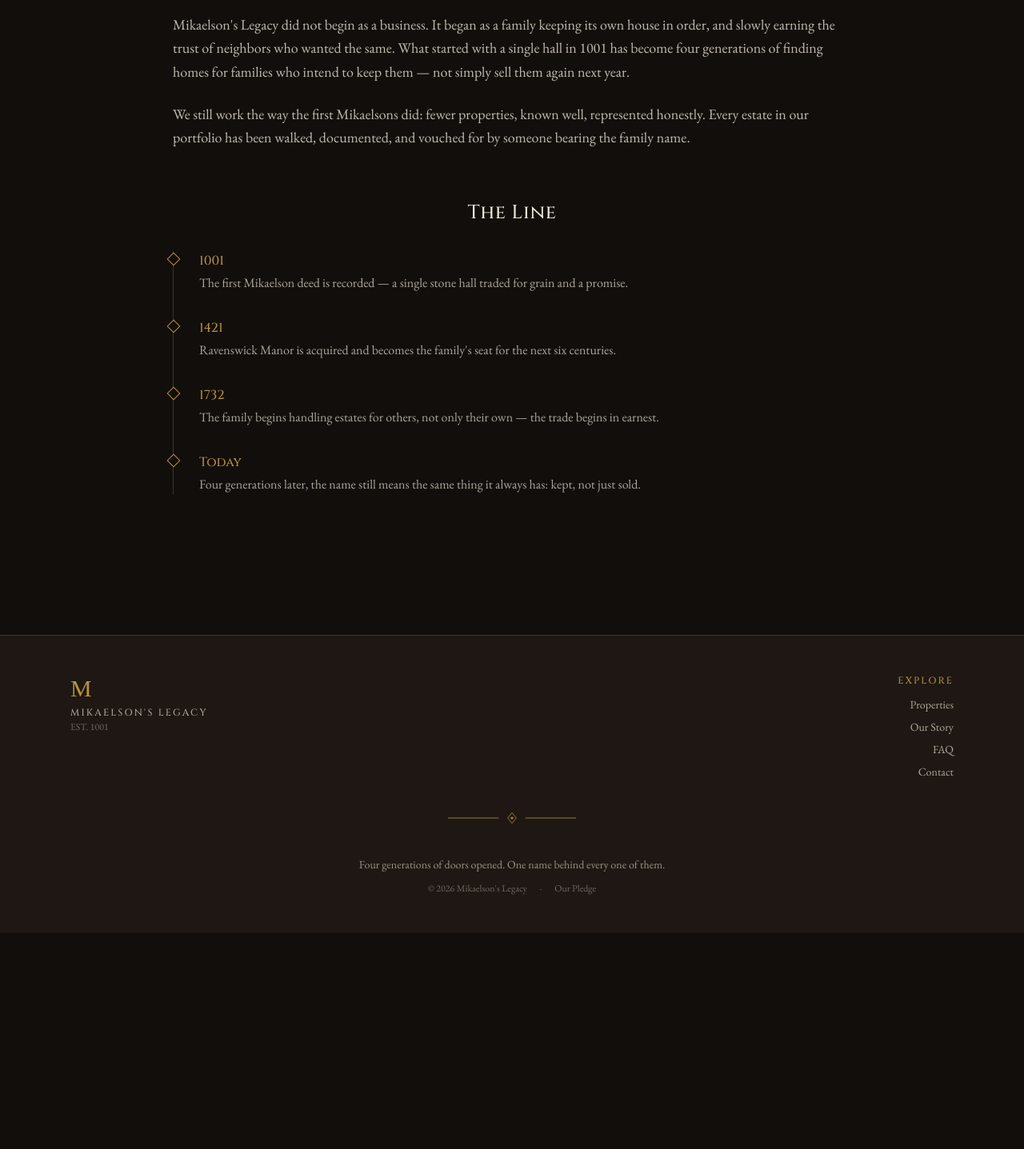
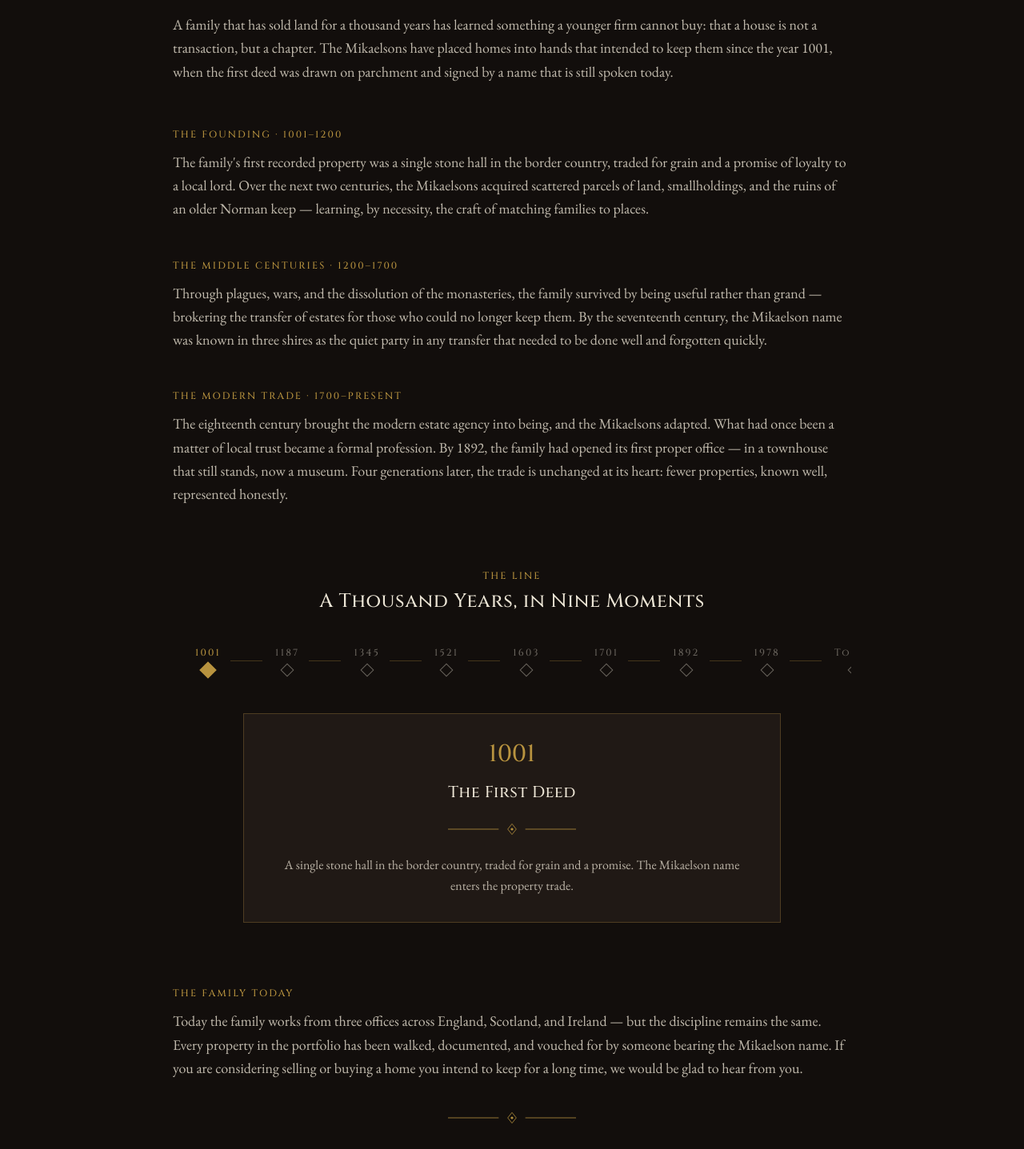
Before and after one commit to solomon-solo2552/mikaelsons-legacy, a React (Vite) app in the folder frontend/: page /about in a window 1280 px wide. Shown: the part 280-1717 px from the top of the page at 80% size. Before the commit the page ends 1447 px from the top, so only its background shows below. Built offline with nearby package versions, Linux system fonts and the light colour scheme; no server answers; a web font is replaced by a local one.

Commit message:
Rewrite About page with richer story and interactive timeline

```diff
--- a/frontend/src/pages/About.jsx
+++ b/frontend/src/pages/About.jsx
@@ -1,48 +1,191 @@
+import { useState } from "react";
 import OrnamentDivider from "../components/OrnamentDivider";
 import PageTransition from "../components/PageTransition";
 
 const TIMELINE = [
-  { year: "1001", text: "The first Mikaelson deed is recorded — a single stone hall traded for grain and a promise." },
-  { year: "1421", text: "Ravenswick Manor is acquired and becomes the family's seat for the next six centuries." },
-  { year: "1732", text: "The family begins handling estates for others, not only their own — the trade begins in earnest." },
-  { year: "Today", text: "Four generations later, the name still means the same thing it always has: kept, not just sold." },
+  {
+    year: "1001",
+    title: "The First Deed",
+    text: "A single stone hall in the border country, traded for grain and a promise. The Mikaelson name enters the property trade.",
+  },
+  {
+    year: "1187",
+    title: "Caerleon Keep Acquired",
+    text: "The family's first fortified property, still in the portfolio today after eight hundred years of repairs.",
+  },
+  {
+    year: "1345",
+    title: "Duncairn Castle",
+    text: "A strategic marriage brings a castle in the north of Ireland into the family's keeping.",
+  },
+  {
+    year: "1521",
+    title: "St. Aubyn Manor",
+    text: "Acquired during the dissolution of the monasteries — one of the first properties the family brokered for another family rather than keeping.",
+  },
+  {
+    year: "1603",
+    title: "The Great Rebuild",
+    text: "Netherwood Hall is rebuilt in the Jacobean style; the family begins keeping formal records of every transaction.",
+  },
+  {
+    year: "1701",
+    title: "The Modern Practice",
+    text: "What had been a family habit becomes a trade. The first paper ledger of commissions is opened.",
+  },
+  {
+    year: "1892",
+    title: "The First Office",
+    text: "A townhouse in Bath becomes the family's first formal office. It still stands, now a museum.",
+  },
+  {
+    year: "1978",
+    title: "The Register Digitised",
+    text: "The complete archive of deeds and correspondence is microfilmed; only the oldest two centuries remain on parchment.",
+  },
+  {
+    year: "Today",
+    title: "Four Generations On",
+    text: "The family continues to work the way it always has — fewer properties, known well, represented honestly.",
+  },
 ];
 
 export default function About() {
+  const [activeYear, setActiveYear] = useState(TIMELINE[0].year);
+  const active = TIMELINE.find((t) => t.year === activeYear);
+
   return (
     <PageTransition>
       <div className="mx-auto max-w-4xl px-6 py-20">
+        {/* Header */}
         <div className="mb-14 flex flex-col items-center gap-3 text-center">
           <span className="eyebrow">OUR STORY</span>
-        <h1 className="font-display text-4xl text-parchment">A Thousand Years in the Trade</h1>
+          <h1 className="font-display text-4xl text-parchment">
+            A Thousand Years in the Trade
+          </h1>
           <OrnamentDivider />
         </div>
 
+        {/* Section: Opening */}
         <p className="font-body text-lg leading-relaxed text-parchment/80">
-        Mikaelson&apos;s Legacy did not begin as a business. It began as a family
-        keeping its own house in order, and slowly earning the trust of
-        neighbors who wanted the same. What started with a single hall in 1001
-        has become four generations of finding homes for families who intend
-        to keep them — not simply sell them again next year.
+          A family that has sold land for a thousand years has learned
+          something a younger firm cannot buy: that a house is not a
+          transaction, but a chapter. The Mikaelsons have placed homes into
+          hands that intended to keep them since the year 1001, when the first
+          deed was drawn on parchment and signed by a name that is still
+          spoken today.
         </p>
 
-      <p className="mt-6 font-body text-lg leading-relaxed text-parchment/80">
-        We still work the way the first Mikaelsons did: fewer properties,
-        known well, represented honestly. Every estate in our portfolio has
-        been walked, documented, and vouched for by someone bearing the
-        family name.
+        {/* Section: The Founding */}
+        <div className="mt-14">
+          <p className="eyebrow mb-3">THE FOUNDING · 1001–1200</p>
+          <p className="font-body text-lg leading-relaxed text-parchment/80">
+            The family&apos;s first recorded property was a single stone hall
+            in the border country, traded for grain and a promise of loyalty
+            to a local lord. Over the next two centuries, the Mikaelsons
+            acquired scattered parcels of land, smallholdings, and the ruins
+            of an older Norman keep — learning, by necessity, the craft of
+            matching families to places.
+          </p>
+        </div>
+
+        {/* Section: The Middle Centuries */}
+        <div className="mt-12">
+          <p className="eyebrow mb-3">THE MIDDLE CENTURIES · 1200–1700</p>
+          <p className="font-body text-lg leading-relaxed text-parchment/80">
+            Through plagues, wars, and the dissolution of the monasteries, the
+            family survived by being useful rather than grand — brokering the
+            transfer of estates for those who could no longer keep them. By
+            the seventeenth century, the Mikaelson name was known in three
+            shires as the quiet party in any transfer that needed to be done
+            well and forgotten quickly.
+          </p>
+        </div>
+
+        {/* Section: The Modern Trade */}
+        <div className="mt-12">
+          <p className="eyebrow mb-3">THE MODERN TRADE · 1700–PRESENT</p>
+          <p className="font-body text-lg leading-relaxed text-parchment/80">
+            The eighteenth century brought the modern estate agency into
+            being, and the Mikaelsons adapted. What had once been a matter of
+            local trust became a formal profession. By 1892, the family had
+            opened its first proper office — in a townhouse that still stands,
+            now a museum. Four generations later, the trade is unchanged at
+            its heart: fewer properties, known well, represented honestly.
+          </p>
+        </div>
+
+        {/* Interactive Timeline */}
+        <div className="mt-20">
+          <div className="mb-8 text-center">
+            <p className="eyebrow">THE LINE</p>
+            <h2 className="mt-2 font-display text-2xl text-parchment">
+              A Thousand Years, in Nine Moments
+            </h2>
+          </div>
+
+          {/* Year buttons row */}
+          <div className="mb-10 overflow-x-auto">
+            <div className="mx-auto flex min-w-max items-center justify-center gap-1 px-4">
+              {TIMELINE.map((item, i) => (
+                <div key={item.year} className="flex items-center">
+                  <button
+                    onClick={() => setActiveYear(item.year)}
+                    className={`flex flex-col items-center gap-2 px-3 py-2 transition-colors ${
+                      activeYear === item.year
+                        ? "text-gold"
+                        : "text-parchment/40 hover:text-parchment/80"
+                    }`}
+                  >
+                    <span className="font-display text-xs tracking-wider2">
+                      {item.year}
+                    </span>
+                    <span
+                      className={`h-3 w-3 rotate-45 border transition-all ${
+                        activeYear === item.year
+                          ? "scale-125 border-gold bg-gold"
+                          : "border-parchment/40 bg-transparent"
+                      }`}
+                    />
+                  </button>
+                  {i < TIMELINE.length - 1 && (
+                    <span className="h-px w-6 bg-gold/30 md:w-10" />
+                  )}
+                </div>
+              ))}
+            </div>
+          </div>
+
+          {/* Active event card */}
+          <div className="frame mx-auto max-w-2xl p-8 text-center transition-opacity duration-300">
+            <p className="font-display text-3xl text-gold">{active.year}</p>
+            <h3 className="mt-4 font-display text-xl text-parchment">
+              {active.title}
+            </h3>
+            <OrnamentDivider className="mx-auto my-6" />
+            <p className="font-body leading-relaxed text-parchment/75">
+              {active.text}
+            </p>
+          </div>
+        </div>
+
+        {/* Closing */}
+        <div className="mt-20">
+          <p className="eyebrow mb-3">THE FAMILY TODAY</p>
+          <p className="font-body text-lg leading-relaxed text-parchment/80">
+            Today the family works from three offices across England,
+            Scotland, and Ireland — but the discipline remains the same. Every
+            property in the portfolio has been walked, documented, and vouched
+            for by someone bearing the Mikaelson name. If you are considering
+            selling or buying a home you intend to keep for a long time, we
+            would be glad to hear from you.
           </p>
 
-      <div className="mt-16">
-        <h2 className="mb-8 text-center font-display text-2xl text-parchment">The Line</h2>
-        <div className="space-y-8 border-l border-gold/30 pl-8">
-          {TIMELINE.map((item) => (
-            <div key={item.year} className="relative">
-              <span className="absolute -left-[38px] top-1 h-3 w-3 rotate-45 border border-gold bg-ink" />
-              <p className="font-display text-gold">{item.year}</p>
-              <p className="mt-1 font-body text-parchment/70">{item.text}</p>
-            </div>
-          ))}
+          <div className="mt-10 text-center">
+            <OrnamentDivider className="mx-auto" />
+            <a href="/contact" className="btn-primary mt-8 inline-block">
+              Write to the Family
+            </a>
           </div>
         </div>
       </div>
```
Lines whose indentation alone changed are shown as unchanged.
